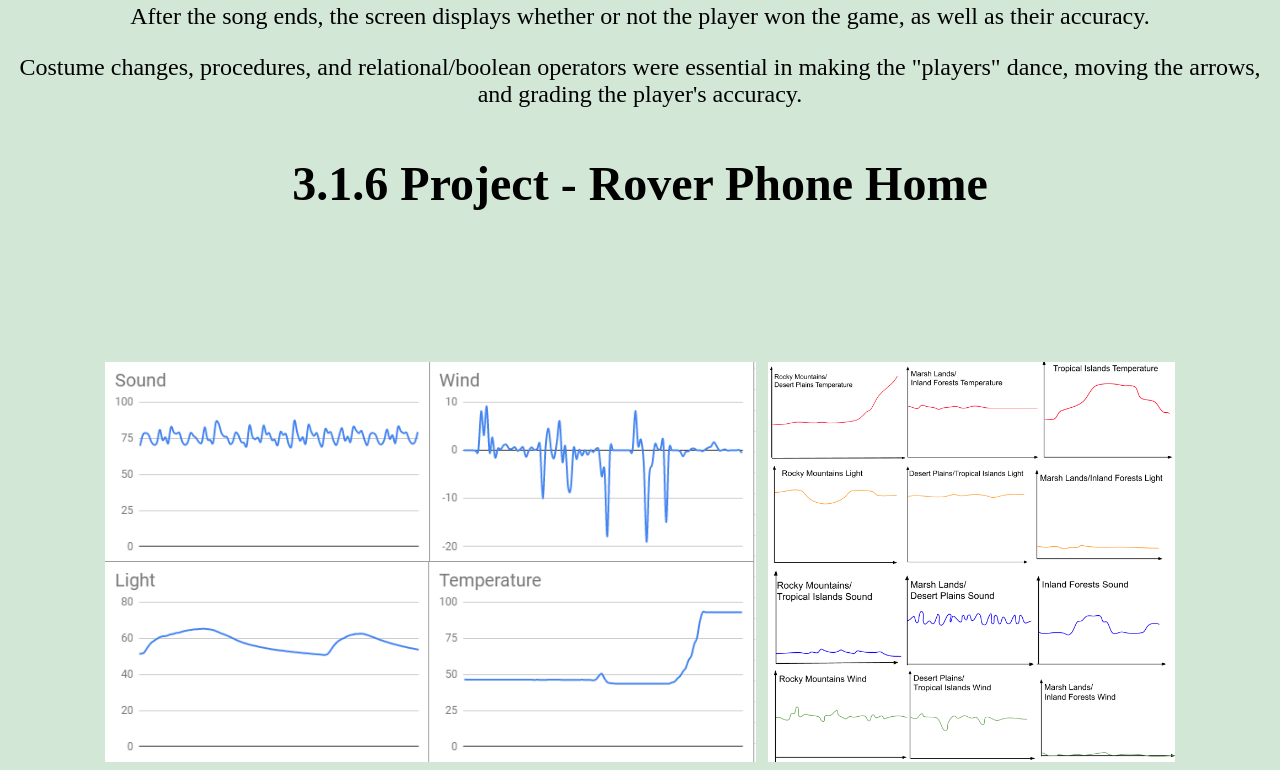
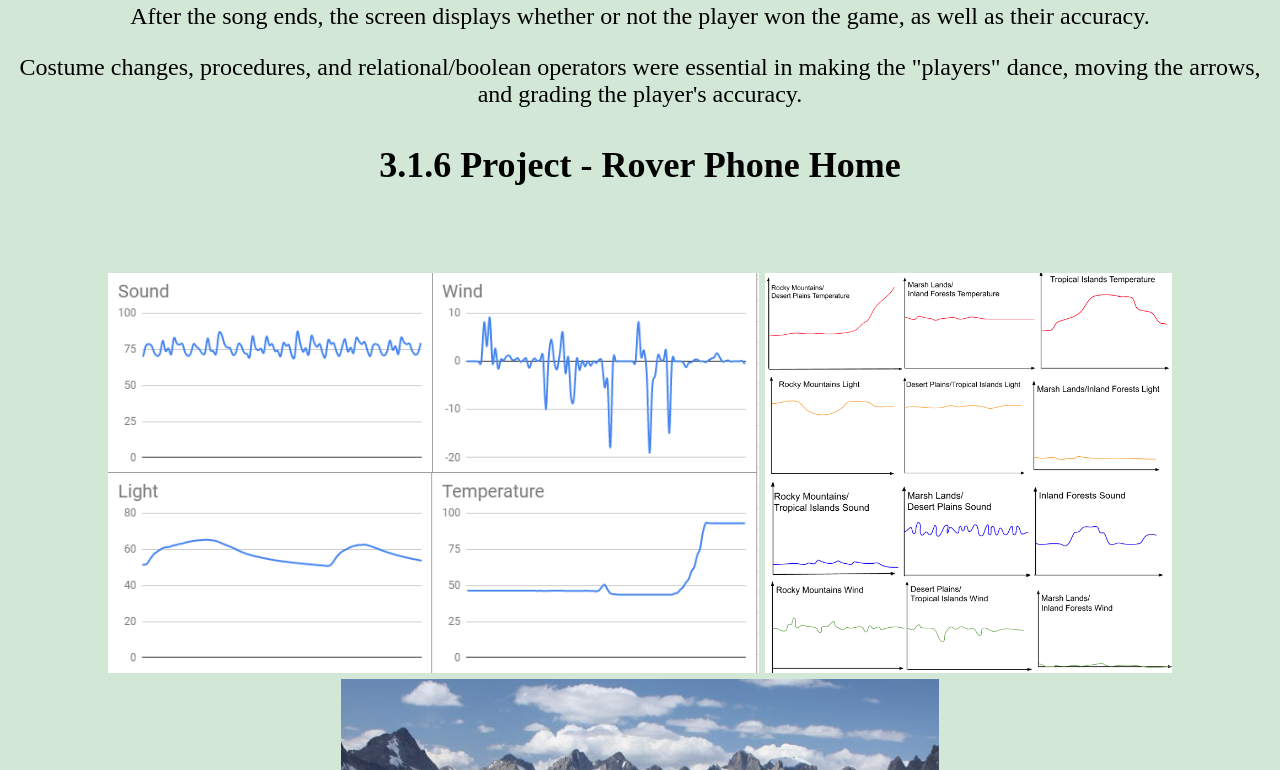
Before and after one commit to tammykhong/apcsp, a plain HTML site: page portfolio.html in a window 1280 px wide. Shown: the part 2632-3402 px from the top of the page. Drawn offline with Linux system fonts and the light colour scheme.

Commit message:
Update portfolio.html

```diff
--- a/portfolio.html
+++ b/portfolio.html
@@ -54,7 +54,7 @@
     <p><p style="text-align:center">After the song ends, the screen displays whether or not the player won the game, as well as their accuracy. </p>
     <p><p style="text-align:center">Costume changes, procedures, and relational/boolean operators were essential in making the "players" dance, moving the arrows, and grading the player's accuracy.</p>
 
-<h1><p style="text-align:center"><font size="7"> 3.1.6 Project - Rover Phone Home </h1>
+<h2><p style="text-align:center">3.1.6 Project - Rover Phone Home </h2>
 <br>
 <p style="text-align:center">
 <img src="images/3.1.6_graphs_1.PNG" height="400">
```
